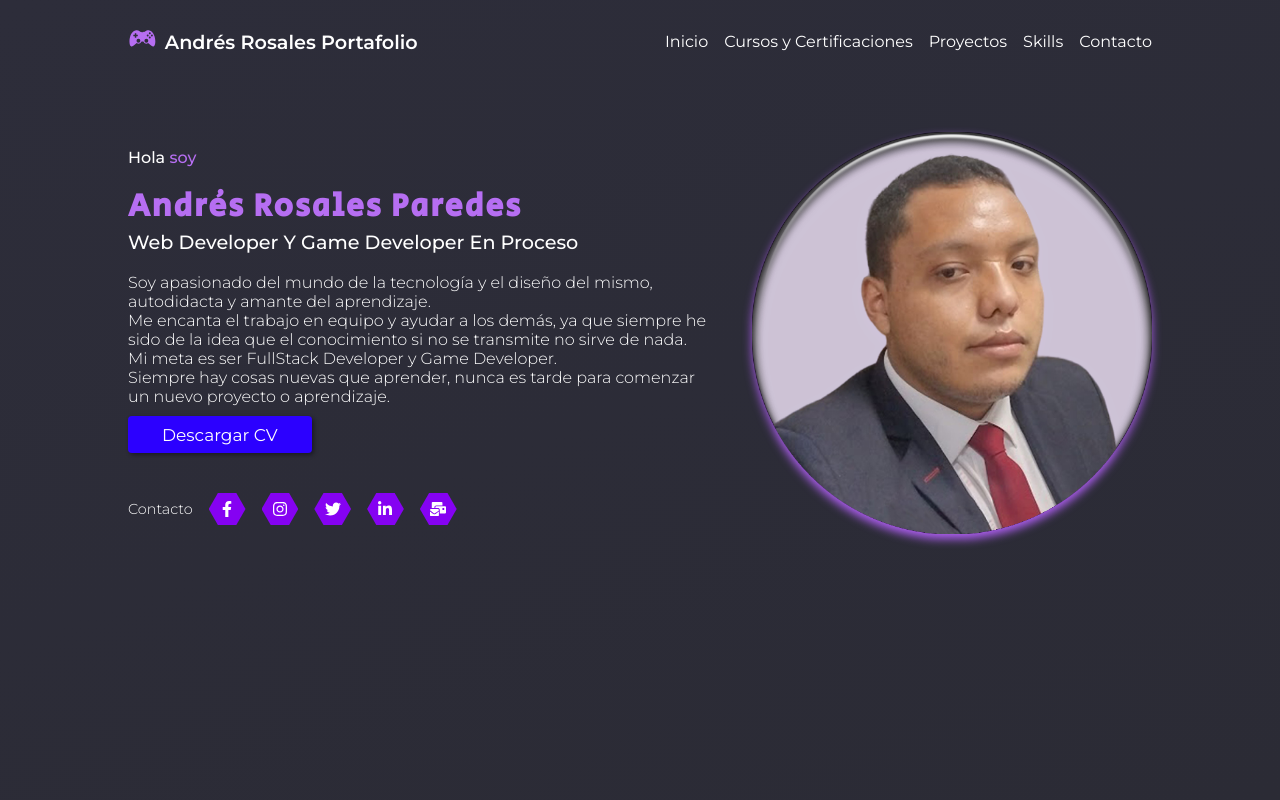
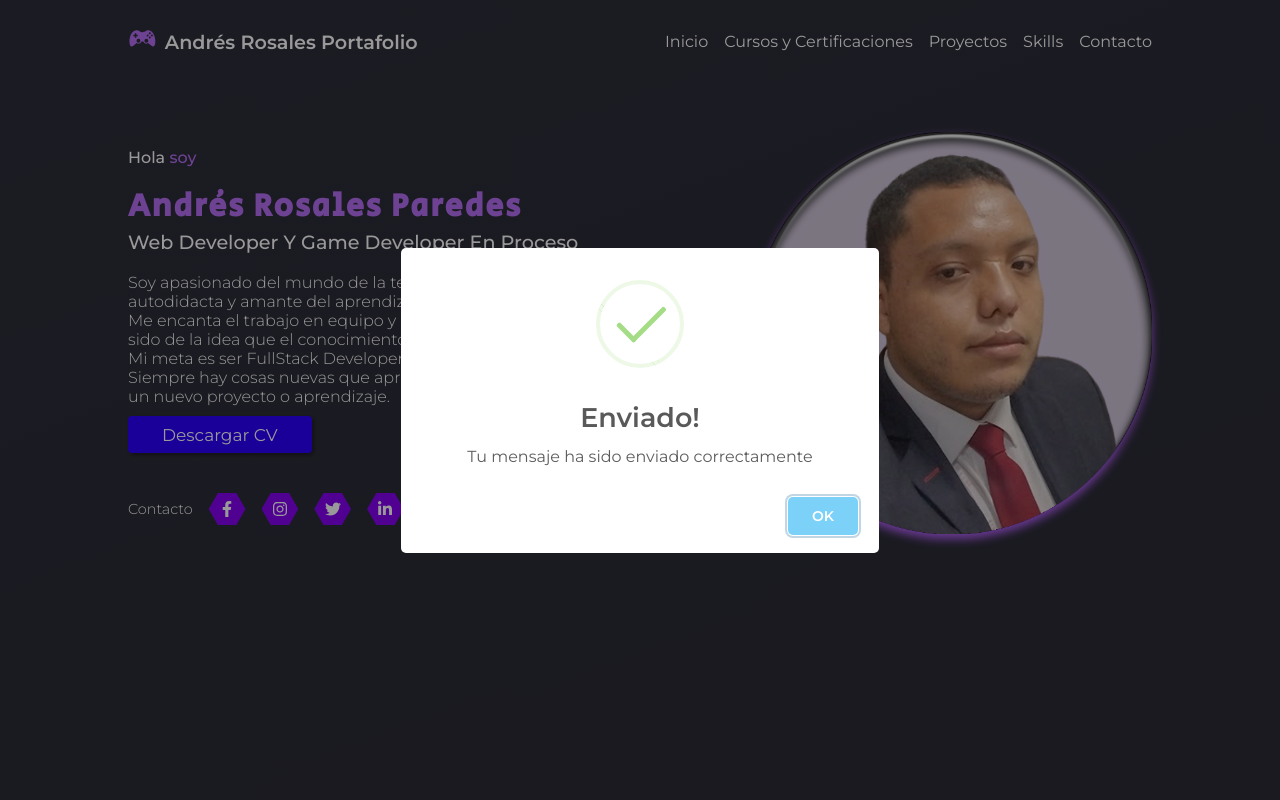
Before and after one commit to AndresRP645/arp-portfolio, a React (Create React App) app: page / in a window 1280 px wide. Shown: the top 800 px of the page. Built offline with nearby package versions, Linux system fonts and the light colour scheme; the HTML template or start-up script is replaced by a standard one.

Commit message:
cambios esteticos

```diff
--- a/package.json
+++ b/package.json
@@ -15,6 +15,7 @@
     "react-scripts": "5.0.1",
     "react-slick": "^0.29.0",
     "styled-components": "^5.3.5",
+    "sweetalert": "^2.1.2",
     "web-vitals": "^2.1.4"
   },
   "scripts": {
--- a/src/App.js
+++ b/src/App.js
@@ -1,7 +1,7 @@
 import styled from "styled-components";
 import Header from "./components/Banner/Header";
 import ProfComponent from "./components/Banner/ProfComponent";
-import Courses from "./components/Clients/Courses";
+import Courses from "./components/Courses/Courses";
 import Footer from "./components/Footer/Footer";
 import Projects from "./components/Projects/Projects";
 import Services from "./components/Service/Services";
--- a/src/components/Banner/ProfComponent.jsx
+++ b/src/components/Banner/ProfComponent.jsx
@@ -5,8 +5,6 @@ import {
   FaFacebookF,
   FaInstagram,
   FaTwitter,
-  FaTelegram,
-  FaWhatsapp,
   FaMailBulk,
 } from "react-icons/fa";
 import { Slide } from "react-awesome-reveal";
--- a/src/components/Footer/Footer.jsx
+++ b/src/components/Footer/Footer.jsx
@@ -7,6 +7,7 @@ import { AiOutlineArrowUp } from "react-icons/ai";
 import { FiMail, FiPhoneCall } from "react-icons/fi";
 import { FaLinkedinIn, FaFacebookF, FaInstagram, FaTwitter, FaTelegram, FaWhatsapp, FaGithub } from "react-icons/fa";
 import { Slide, Zoom, Fade } from "react-awesome-reveal";
+import swal from 'sweetalert';
 
 const Footer = () => {
   const scrollUp = () => {
@@ -117,7 +118,7 @@ const Footer = () => {
       </Profile>
       <Form>
         <Slide direction="right">
-          <form name="contact" method="POST" data-netlify="true">
+          <form name="contact" action={swal("Enviado!", "Tu mensaje ha sido enviado correctamente", "success")} method="POST" data-netlify="true">
             <div className="name">
               <span>
                 <CgProfile />
@@ -136,7 +137,7 @@ const Footer = () => {
               </span>
               <textarea cols="30" rows="10" name="mensaje" placeholder="Ingresa tu mensaje"></textarea>
             </div>
-            <button>Enviar</button>
+            <button type="submit">Enviar</button>
           </form>
         </Slide>
       </Form>
@@ -292,7 +293,7 @@ const Form = styled.div`
     button {
       width: 5rem;
       height: 1.8rem;
-      background-color: #01be96;
+      background-color: #c073ffef;
       border: none;
       border-radius: 5px;
       filter: drop-shadow(0px 4px 5px #01be9551);
```
Also changed, not shown: src/components/Courses/CourseSlider.jsx (renamed from src/components/Clients/CourseSlider.jsx), src/components/Courses/Courses.jsx (renamed from src/components/Clients/Courses.jsx), 1 other file (tests, documents, lock files or other folders).
